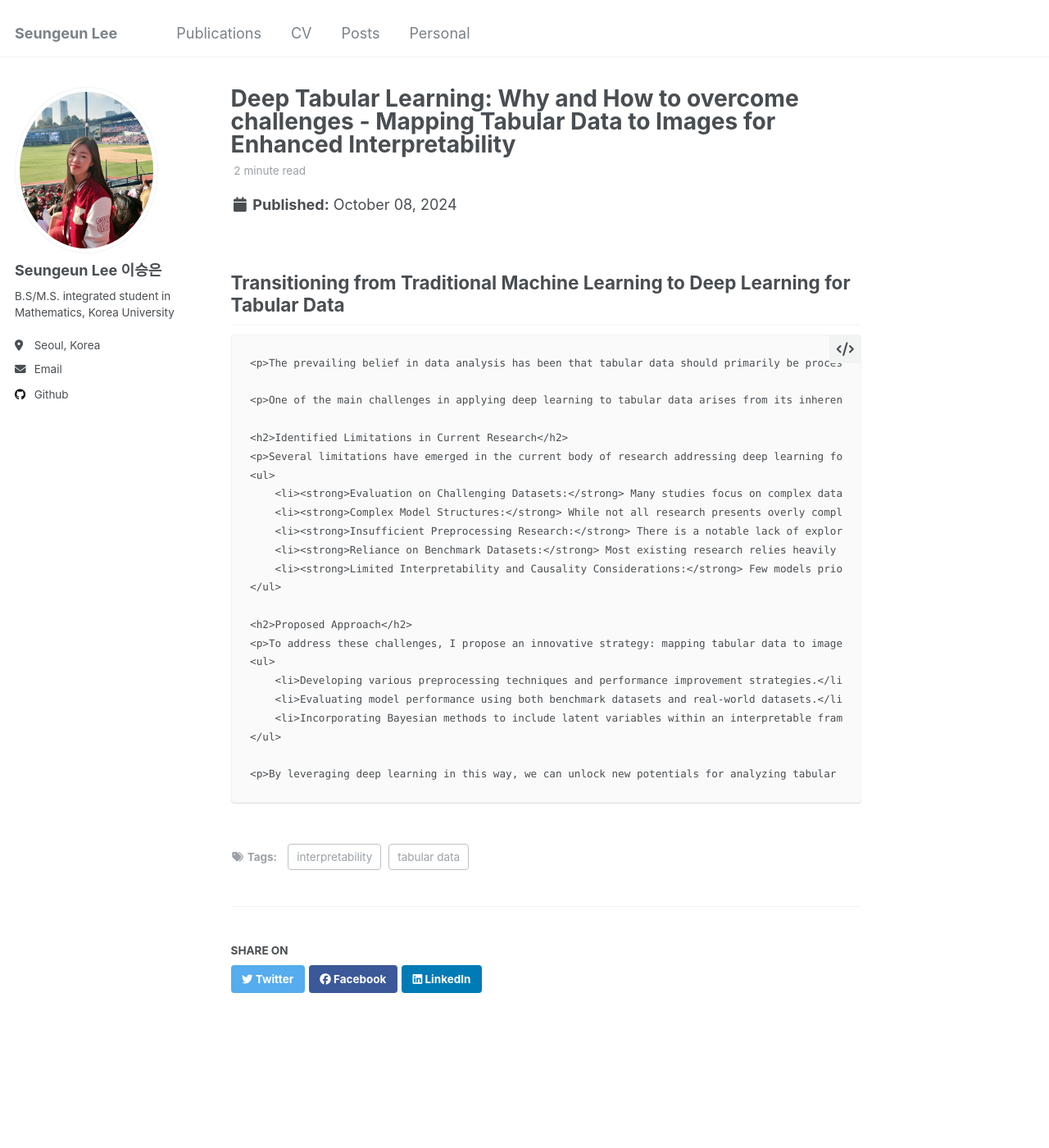
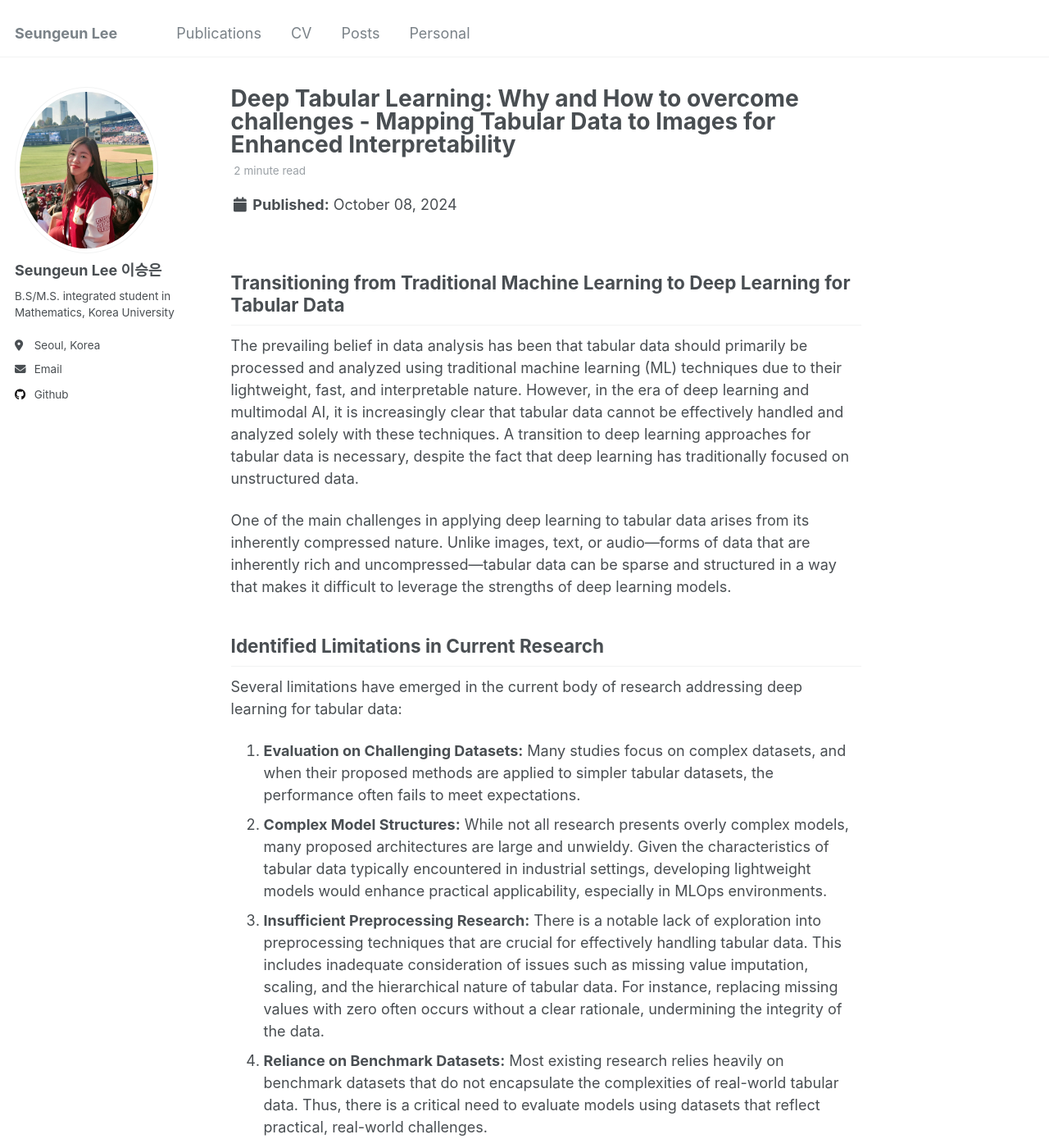
Before and after one commit to duneag2/duneag2.github.io, a Jekyll site: the page built from _posts/2012-08-14-blog-post-1.md, in a window 1280 px wide and 1400 px high. Shown: the whole window at 82% size. Built offline with Jekyll 4.4.1, drawn with Linux system fonts in a browser that asks for light colours; some of the changed lines change nothing that is shown; some of the changed text lies outside the part shown.

Commit message:
Update 2012-08-14-blog-post-1.md

```diff
--- a/_posts/2012-08-14-blog-post-1.md
+++ b/_posts/2012-08-14-blog-post-1.md
@@ -7,27 +7,28 @@ tags:
   - interpretability
 ---
 
-<h2>Transitioning from Traditional Machine Learning to Deep Learning for Tabular Data</h2>
-    <p>The prevailing belief in data analysis has been that tabular data should primarily be processed and analyzed using traditional machine learning (ML) techniques due to their lightweight, fast, and interpretable nature. However, in the era of deep learning and multimodal AI, it is increasingly clear that tabular data cannot be effectively handled and analyzed solely with these techniques. A transition to deep learning approaches for tabular data is necessary, despite the fact that deep learning has traditionally focused on unstructured data.</p>
+## Transitioning from Traditional Machine Learning to Deep Learning for Tabular Data
 
-    <p>One of the main challenges in applying deep learning to tabular data arises from its inherently compressed nature. Unlike images, text, or audio—forms of data that are inherently rich and uncompressed—tabular data can be sparse and structured in a way that makes it difficult to leverage the strengths of deep learning models.</p>
+The prevailing belief in data analysis has been that tabular data should primarily be processed and analyzed using traditional machine learning (ML) techniques due to their lightweight, fast, and interpretable nature. However, in the era of deep learning and multimodal AI, it is increasingly clear that tabular data cannot be effectively handled and analyzed solely with these techniques. A transition to deep learning approaches for tabular data is necessary, despite the fact that deep learning has traditionally focused on unstructured data.
 
-    <h2>Identified Limitations in Current Research</h2>
-    <p>Several limitations have emerged in the current body of research addressing deep learning for tabular data:</p>
-    <ul>
-        <li><strong>Evaluation on Challenging Datasets:</strong> Many studies focus on complex datasets, and when their proposed methods are applied to simpler tabular datasets, the performance often fails to meet expectations.</li>
-        <li><strong>Complex Model Structures:</strong> While not all research presents overly complex models, many proposed architectures are large and unwieldy. Given the characteristics of tabular data typically encountered in industrial settings, developing lightweight models would enhance practical applicability, especially in MLOps environments.</li>
-        <li><strong>Insufficient Preprocessing Research:</strong> There is a notable lack of exploration into preprocessing techniques that are crucial for effectively handling tabular data. This includes inadequate consideration of issues such as missing value imputation, scaling, and the hierarchical nature of tabular data. For instance, replacing missing values with zero often occurs without a clear rationale, undermining the integrity of the data.</li>
-        <li><strong>Reliance on Benchmark Datasets:</strong> Most existing research relies heavily on benchmark datasets that do not encapsulate the complexities of real-world tabular data. Thus, there is a critical need to evaluate models using datasets that reflect practical, real-world challenges.</li>
-        <li><strong>Limited Interpretability and Causality Considerations:</strong> Few models prioritize interpretability, which is a significant drawback, particularly in conservative sectors like finance. Traditional machine learning techniques offer robust feature importance mechanisms that are often neglected in deep learning models.</li>
-    </ul>
+One of the main challenges in applying deep learning to tabular data arises from its inherently compressed nature. Unlike images, text, or audio—forms of data that are inherently rich and uncompressed—tabular data can be sparse and structured in a way that makes it difficult to leverage the strengths of deep learning models.
 
-    <h2>Proposed Approach</h2>
-    <p>To address these challenges, I propose an innovative strategy: mapping tabular data to image data, transforming it into a less compressed format that can be more effectively analyzed using deep learning techniques. This approach will involve:</p>
-    <ul>
-        <li>Developing various preprocessing techniques and performance improvement strategies.</li>
-        <li>Evaluating model performance using both benchmark datasets and real-world datasets.</li>
-        <li>Incorporating Bayesian methods to include latent variables within an interpretable framework, enhancing the understanding of feature interactions and model predictions.</li>
-    </ul>
+## Identified Limitations in Current Research
 
-    <p>By leveraging deep learning in this way, we can unlock new potentials for analyzing tabular data, making it more applicable in diverse settings while maintaining the interpretability required for many industries.</p>
+Several limitations have emerged in the current body of research addressing deep learning for tabular data:
+
+1. **Evaluation on Challenging Datasets:** Many studies focus on complex datasets, and when their proposed methods are applied to simpler tabular datasets, the performance often fails to meet expectations.
+2. **Complex Model Structures:** While not all research presents overly complex models, many proposed architectures are large and unwieldy. Given the characteristics of tabular data typically encountered in industrial settings, developing lightweight models would enhance practical applicability, especially in MLOps environments.
+3. **Insufficient Preprocessing Research:** There is a notable lack of exploration into preprocessing techniques that are crucial for effectively handling tabular data. This includes inadequate consideration of issues such as missing value imputation, scaling, and the hierarchical nature of tabular data. For instance, replacing missing values with zero often occurs without a clear rationale, undermining the integrity of the data.
+4. **Reliance on Benchmark Datasets:** Most existing research relies heavily on benchmark datasets that do not encapsulate the complexities of real-world tabular data. Thus, there is a critical need to evaluate models using datasets that reflect practical, real-world challenges.
+5. **Limited Interpretability and Causality Considerations:** Few models prioritize interpretability, which is a significant drawback, particularly in conservative sectors like finance. Traditional machine learning techniques offer robust feature importance mechanisms that are often neglected in deep learning models.
+
+## Proposed Approach
+
+To address these challenges, I propose an innovative strategy: mapping tabular data to image data, transforming it into a less compressed format that can be more effectively analyzed using deep learning techniques. This approach will involve:
+
+- Developing various preprocessing techniques and performance improvement strategies.
+- Evaluating model performance using both benchmark datasets and real-world datasets.
+- Incorporating Bayesian methods to include latent variables within an interpretable framework, enhancing the understanding of feature interactions and model predictions.
+
+By leveraging deep learning in this way, we can unlock new potentials for analyzing tabular data, making it more applicable in diverse settings while maintaining the interpretability required for many industries.
```
